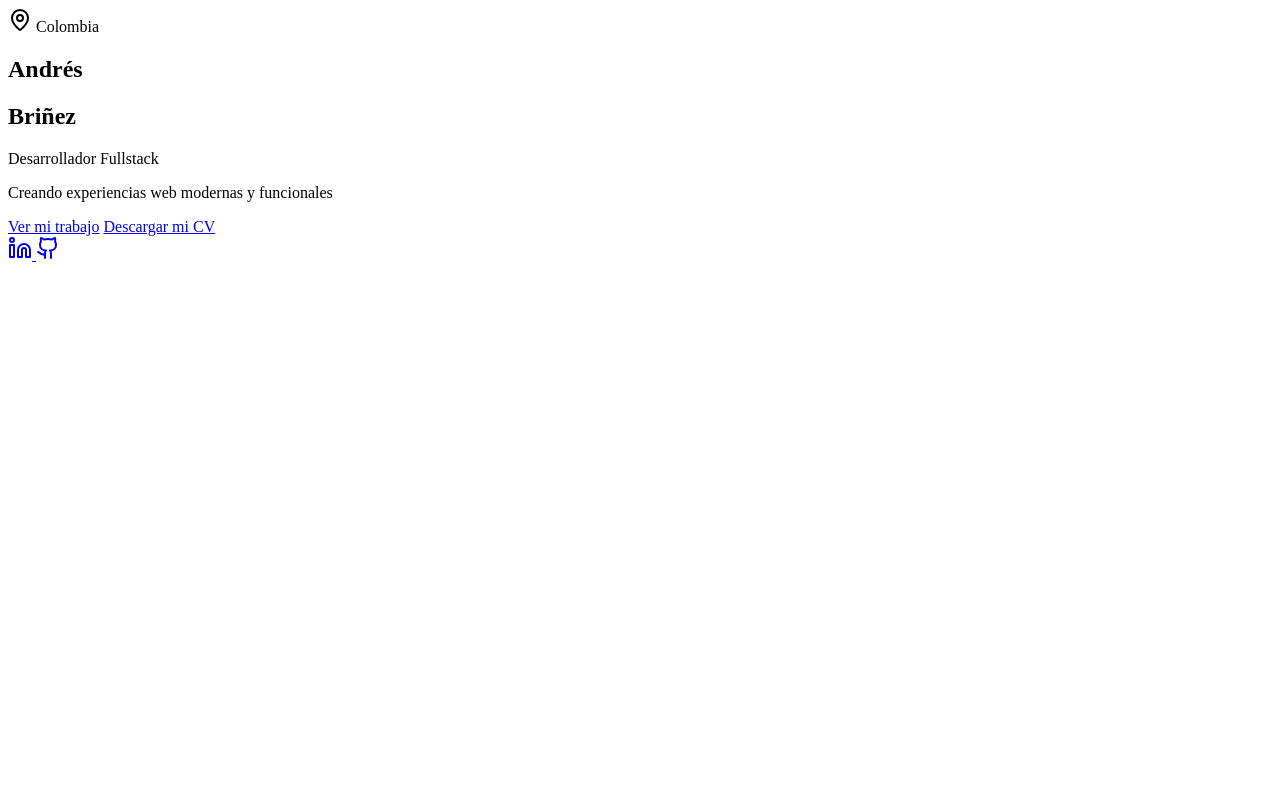
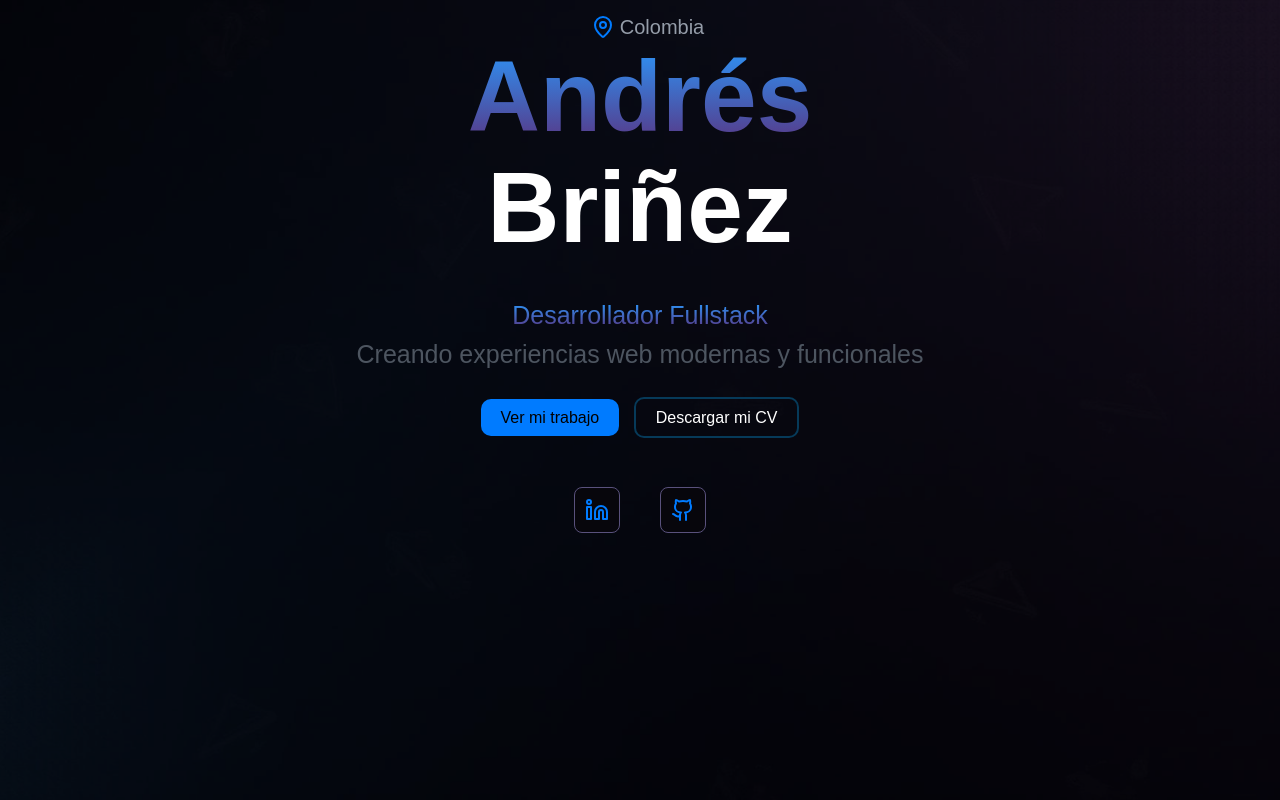
Before and after one commit to andres-brinez/aboutMe, a plain HTML site: page index.html in a window 1280 px wide. Drawn offline with Linux system fonts and the light colour scheme.

Commit message:
Se agregan los estilos para el header

```diff
--- a/css/style.css
+++ b/css/style.css
@@ -1 +1,167 @@
-/* Estilos CSS para la página de presentación */
+* {
+    margin: 0;
+    padding: 0;
+    box-sizing: border-box;
+}
+
+body {
+    font-family: 'Poppins', sans-serif;
+}
+
+.hero {
+    background-image: url("../images/hero-bg.jpeg");
+    height: 100vh;
+    background-size: cover;
+    background-position: center center;
+    Display: flex;
+    flex-direction: column;
+    align-items: center;
+    color: white;
+    text-align: center;
+    padding: 15px 0px;
+    position: relative;
+    /* Para el posicionamiento del overlay */
+
+}
+
+.gradient-overlay {
+    position: absolute;
+    top: 0;
+    left: 0;
+    right: 0;
+    bottom: 0;
+    background: rgba(0, 0, 0, 0.7);
+    /* Fondo negro semi-transparente más oscuro */
+    z-index: 1;
+    /* Asegura que el overlay esté por encima de la imagen de fondo */
+}
+
+
+.location {
+    font-size: 20px;
+    z-index: 2;
+    position: relative;
+    display: flex;
+    align-items: center;
+
+}
+
+.text-primary {
+    color: #007BFF;
+    /* Azul */
+    margin-left: 15px;
+}
+
+.location span {
+    color: #959da9;
+    margin-left: 5px;
+
+}
+
+.gradient-text {
+    background: linear-gradient( #2a9bff, #5a327f);
+    /* Gradiente de izquierda a derecha */
+    -webkit-background-clip: text;
+    /* Clip del fondo al texto */
+    -webkit-text-fill-color: transparent;
+    /* Hace que el color del texto sea transparente para mostrar el fondo */
+
+}
+
+.title h1,
+.title h2 {
+    font-size: 100px;
+    height: 111px;
+    z-index: 2;
+    position: relative;
+
+}
+
+.title h2 {
+    margin-bottom: 10px;
+}
+
+.profession {
+    font-size: 25px;
+    margin: 40px 0px 10px 0;
+    /* Asegura que la profesión esté por encima del overlay */
+    z-index: 2;
+    position: relative;
+}
+
+.description {
+    font-size: 25px;
+    margin-bottom: 40px;
+    /* Asegura que la descripción esté por encima del overlay */
+    z-index: 2;
+    position: relative;
+    color:#4d5560 ;
+}
+
+
+.buttons {
+    margin-bottom: 30px;
+}
+
+.btn-primary,
+.btn-secondary {
+    padding: 10px 20px;
+    border-radius: 10px;
+    text-decoration: none;
+    font-weight: 500px;
+    transition: all 0.3s ease;
+    position: relative;
+    /* Para el apilamiento */
+    z-index: 2;
+    /* Asegura que los botones estén por encima del overlay */
+}
+
+.btn-primary {
+    background-color: #007BFF;
+    color: black;
+    margin-right: 10px;
+}
+
+.btn-secondary {
+    border: 2px solid #063a59;
+    color: white;
+    background-color: transparent;
+}
+
+.btn-primary:hover,
+.btn-secondary:hover {
+    box-shadow: 0 0 10px rgba(0, 123, 255, 0.5);
+    /* Efecto de sombra azul */
+}
+
+.social-media {
+    z-index: 2;
+    position: relative;
+    display: flex; /* Utiliza flexbox para alinear los íconos */
+    justify-content: center; /* Centra los íconos horizontalmente */
+    gap: 20px; /* Espaciado entre los íconos */
+    margin-top: 30px; /* Margen superior para separar de otros elementos */
+}
+.social-media a {
+    margin: 0 10px;
+    color: #007BFF;
+    transition: all 0.3s ease;
+    cursor: pointer;
+}
+
+.social-icon {
+    background-color: #07060c; /* Fondo del botón */
+    border: 1px solid #59517c; /* Borde gris oscuro */
+    border-radius: 8px; /* Bordes redondeados */
+    padding: 10px; /* Espaciado interno */
+    display: flex; /* Flexbox para centrar el ícono */
+    align-items: center; /* Centra verticalmente */
+    justify-content: center; /* Centra horizontalmente */
+    transition: transform 0.3s; /* Efecto de transición para el hover */
+}
+
+.social-media a:hover {
+    color: #0056b3;
+    transform: translateY(-3px);
+    box-shadow: 0 0 10px rgba(0, 123, 255, 0.5);
+}
```
